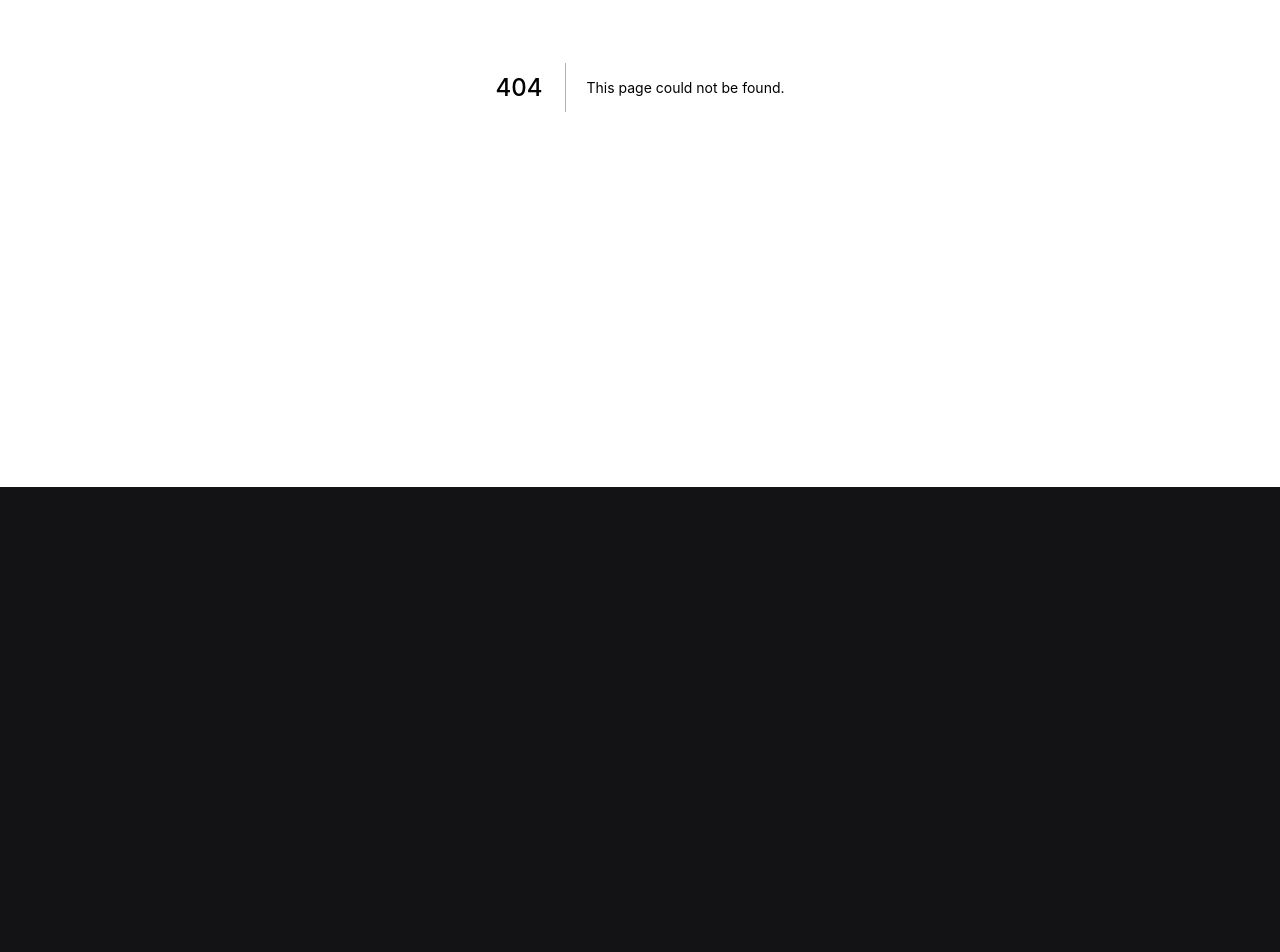
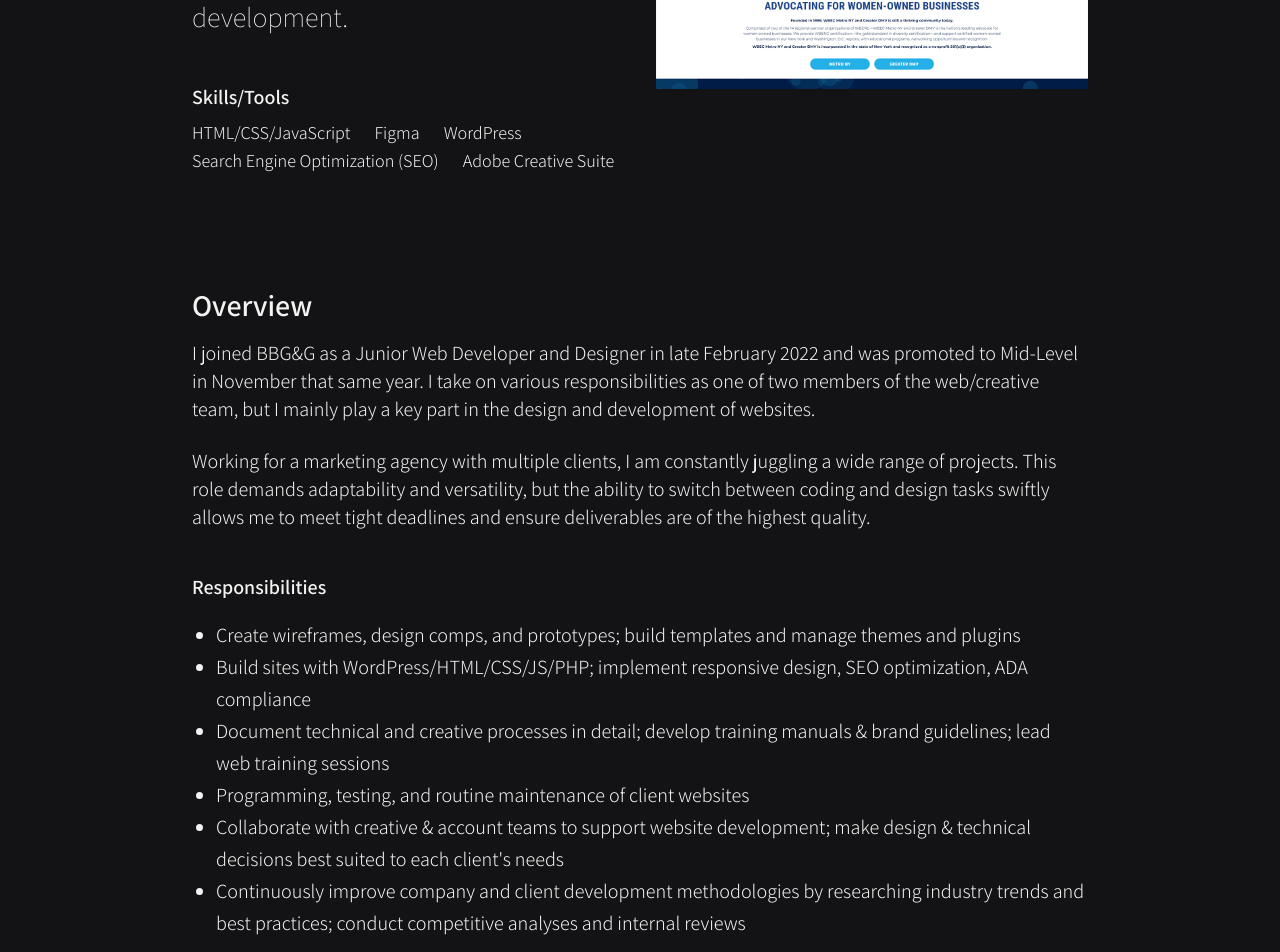
Before and after one commit to aescaba/portfolio, a Next.js app: page /work/bbgg in a window 1280 px wide. Before the commit this address had no page. Shown: the part 405-1357 px from the top of the page. Before the commit the page ends 892 px from the top, so only its background shows below. Built offline with nearby package versions, Linux system fonts and the light colour scheme.

Commit message:
create bbgg work page - fill with copy

```diff
--- /dev/null
+++ b/pages/work/bbgg.js
@@ -0,0 +1,138 @@
+// library imports
+import Image from 'next/image';
+import { HiOutlineExternalLink } from 'react-icons/hi'
+
+// component imports
+import WorkPage from '../../components/work/workpage';
+import WorkSection from '../../components/work/worksection';
+import WorkRow from '../../components/work/workrow';
+import Summary from '../../components/work/summary';
+import Overview from '../../components/work/overview';
+
+// image imports
+import summaryPhoto from '../../public/images/work/wbecnydmv/WBEC-3-crop-2.png'
+
+const summary = "As a Mid-Level Web Designer and Developer at BBG&G Integrated Marketing, I am an integral member of the web/creative team and work on all aspects of website design and development."
+
+const toolsList = [
+    "HTML/CSS/JavaScript",
+    "Figma",
+    "WordPress",
+    "Search Engine Optimization (SEO)",
+    "Adobe Creative Suite"
+]
+
+const imgInfo = {
+    summaryPhoto,
+    alt: "Screenshot of 'About Us' page on WBEC Metro NY and Greater DMV website",
+    width: "1280",
+    height: "800"
+}
+
+const overview = [
+    "I joined BBG&G as a Junior Web Developer and Designer in late February 2022 and was promoted to Mid-Level in November that same year. I take on various responsibilities as one of two members of the web/creative team, but I mainly play a key part in the design and development of websites.",
+    "Working for a marketing agency with multiple clients, I am constantly juggling a wide range of projects. This role demands adaptability and versatility, but the ability to switch between coding and design tasks swiftly allows me to meet tight deadlines and ensure deliverables are of the highest quality."
+]
+
+const responsibilities = [
+    "Create wireframes, design comps, and prototypes; build templates and manage themes and plugins",
+    "Build sites with WordPress/HTML/CSS/JS/PHP; implement responsive design, SEO optimization, ADA compliance",
+    "Document technical and creative processes in detail; develop training manuals & brand guidelines; lead web training sessions",
+    "Programming, testing, and routine maintenance of client websites",
+    "Collaborate with creative & account teams to support website development; make design & technical decisions best suited to each client's needs",
+    "Continuously improve company and client development methodologies by researching industry trends and best practices; conduct competitive analyses and internal reviews"
+
+]
+
+export default function BBGG() {
+    return (
+        <WorkPage
+            title={"BBG&G Integrated Marketing"}>
+
+            <Summary
+                summary={summary}
+                toolsList={toolsList}
+                imgInfo={imgInfo}
+                hasLink={false}
+            />
+
+            <Overview
+                overview={overview}
+                responsibilities={responsibilities}
+            />
+
+            <WorkSection>
+                <div class="mb-4 text-xl">
+                    <h2 class="text-3xl py-4 font-semibold">Website Builds</h2>
+                </div>
+
+                {/* row - paragraph */}
+                <WorkSection>
+                    <p class="mb-10">I collaborated with our Creative Director to craft two distinct websites for The Women&apos;s Business Enterprise Council of Metro NY and Greater DMV (WBEC Metro NY & Greater DMV)
+                        and the Capitol Region Council of Governments (CRCOG). I was responsible for transforming the Creative Director&apos;s wireframes into fully functional web pages while building all other sections of both websites.</p>
+                </WorkSection>
+
+                {/* row - image left + text right */}
+                <WorkRow>
+                    <div class="lg:w-2/3">
+                        <Image class="" src={summaryPhoto} alt="Four different user personas" placeholder="blur" width={1280} height={720} />
+
+                    </div>
+
+                    <div class="lg:w-1/3 lg:mb-10 lg:self-center">
+                        <h3 class="text-2xl py-3 font-semibold">WBEC Metro NY & Greater DMV</h3>
+                        <p>WBEC NY DMV&apos;s site was in need of a refresh, aligning with their recent rebranding, so we developed the new website to have a modern look, easier navigation, and clearer calls to action.</p>
+                    </div>
+                </WorkRow>
+
+                {/* row - pull quote - style more later */}
+                <WorkSection>
+                    <p class="mb-10">
+                        In tandem with implementing a new social media campaign, this project resulted in an 841.5% increase in new website users.
+                    </p>
+                </WorkSection>
+
+
+                {/* row - text left + image right */}
+                <WorkRow>
+                    <div class="lg:w-1/3 lg:mb-10 lg:self-center">
+                        <h3 class="text-2xl py-3 font-semibold">Capital Region Council of Governments</h3>
+                        <p class="mb-5">CRCOG staff sought a solution to help its target audiences effectively and efficiently access relevant and current information.</p>
+                        <p>We developed a website designed to accomplish enhanced organization, increase CRCOG&apos;s social media presence, and support its marketing efforts.</p>
+                    </div>
+
+                    <div class="lg:w-2/3">
+                        <Image class="" src={summaryPhoto} alt="Four different user personas" placeholder="blur" width={1280} height={720} />
+
+                    </div>
+                </WorkRow>
+
+                {/* row - pull quote - style more later */}
+                <WorkSection>
+                    <p class="mb-10">
+                        The new CRCOG website won a Gold Hermes Creative Award, evaluating the creative industry&apos;s best marketing and communication programs, in the category of Overall Website &ndash; Government.
+                    </p>
+                </WorkSection>
+            </WorkSection>
+
+
+            <WorkSection>
+                <div class="mb-4 text-xl">
+                    <h2 class="text-3xl py-4 font-semibold">UI/UX Design</h2>
+                </div>
+
+                {/* row - paragraph */}
+                <WorkSection>
+                    <h3 class="text-2xl py-3 font-semibold">BBG&G 25th Anniversary</h3>
+                    <p class="mb-10">I designed the homepage header and landing page for BBG&G Integrated Marketing&apos;s 25th anniversary. The header replaced the website&apos;s usual design, offering a preview of BBG&G&apos;s growth
+                        and success over the past 25 years. The landing page continued this narrative with an animated timeline showcasing more of the company&apos;s successes.</p>
+                </WorkSection>
+
+                <WorkSection>
+                    <h3 class="text-2xl py-3 font-semibold">BBG&G Case Studies</h3>
+                    <p class="mb-10">With the goal of achieving a cohesive and contemporary look that aligned seamlessly with the BBG&G's existing brand image, I designed new templates for the case studies showcased on the site.</p>
+                </WorkSection>
+            </WorkSection>
+        </WorkPage>
+    );
+}
```
